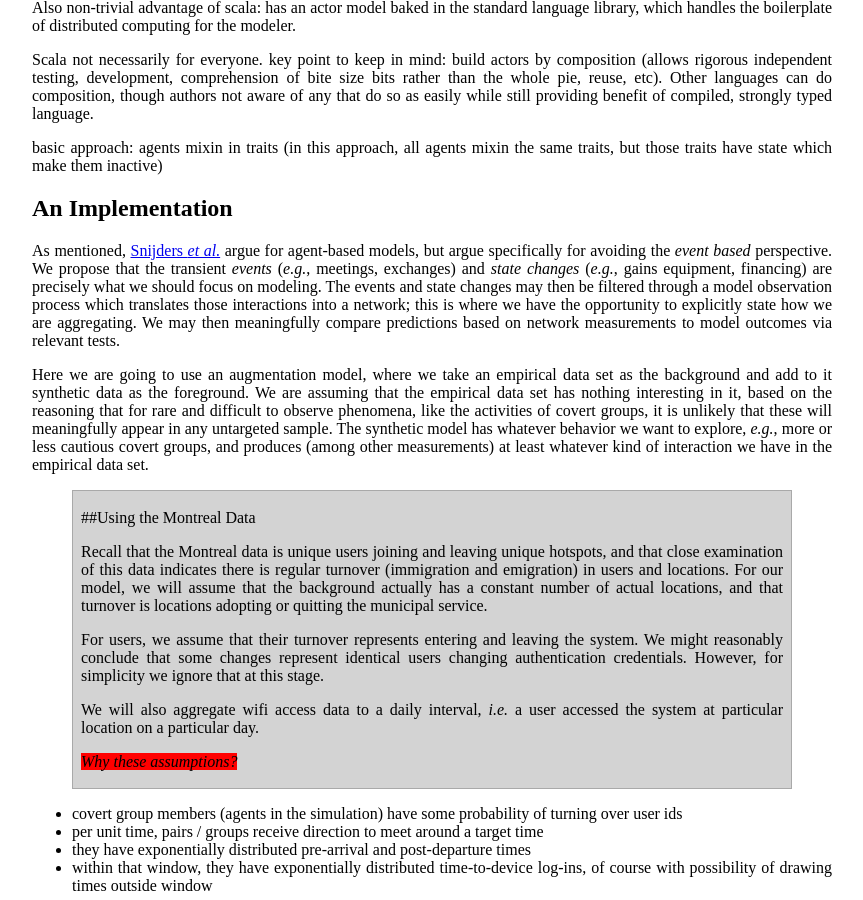
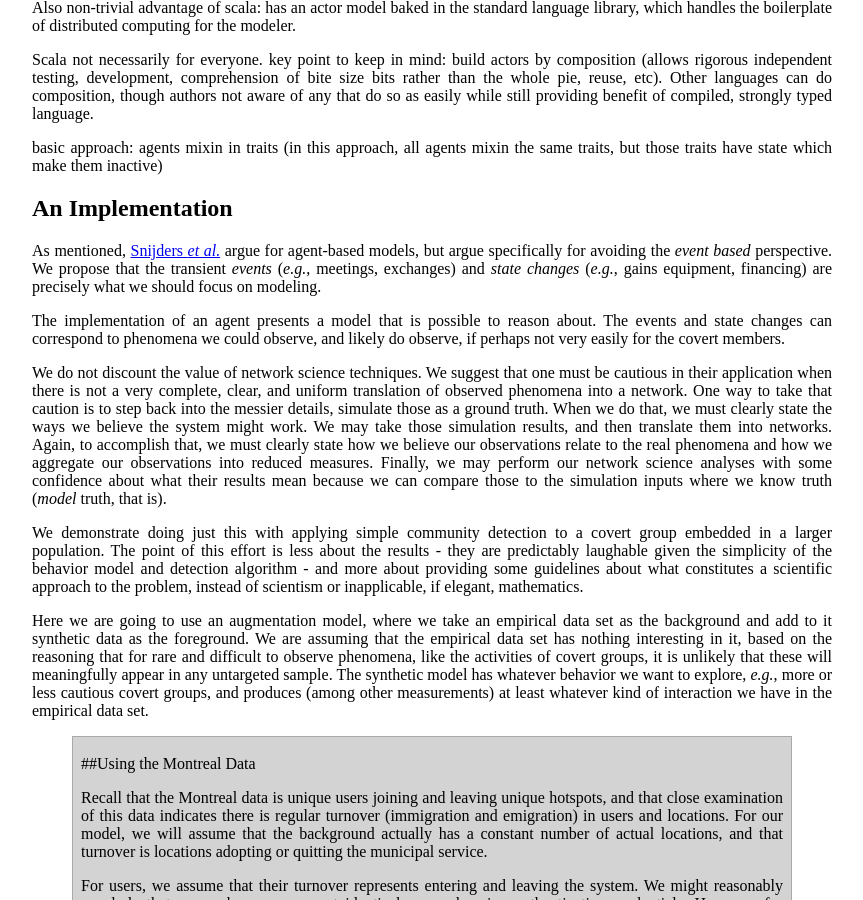
Before and after one commit to pearsonca/scala-commsim, a Jekyll site: the page built from index.md, in a window 1280 px wide and 900 px high, scrolled down 7689 px. Shown: the whole window, without its empty margins (208-1071 px from the left). Built offline with Jekyll 4.4.1, drawn with Linux system fonts in a browser that asks for light colours; formulas are drawn with MathJax 3.

Commit message:
some draft updates

```diff
--- a/index.md
+++ b/index.md
@@ -563,11 +563,29 @@ As mentioned, [Snijders *et al.*][Snijders201044] argue for agent-based models,
 but argue specifically for avoiding the *event based* perspective.  We propose
 that the transient *events* (*e.g.*, meetings, exchanges) and *state changes*
 (*e.g.*, gains equipment, financing) are precisely what we should focus on modeling.
-The events and state changes may then be filtered through
-a model observation process which translates those interactions into a network; this
-is where we have the opportunity to explicitly state how we are aggregating.  We
-may then meaningfully compare predictions based on network measurements to model
-outcomes via relevant tests.
+
+The implementation of an agent presents a model that is possible to reason about.
+The events and state changes can correspond to phenomena we could observe,
+and likely do observe, if perhaps not very easily for the covert members.
+
+We do not discount the value of network science techniques.  We suggest that one
+must be cautious in their application when there is not a very complete, clear, and uniform
+translation of observed phenomena into a network.  One way to take that caution
+is to step back into the messier details, simulate those as a ground truth.  When
+we do that, we must clearly state the ways we believe the system might work.
+We may take those simulation results, and then translate them into networks.
+Again, to accomplish that, we must clearly state how we believe our observations
+relate to the real phenomena and how we aggregate our observations into reduced
+measures.  Finally, we may perform our network science analyses with some confidence
+about what their results mean because we can compare those to the simulation inputs
+where we know truth (*model* truth, that is).
+
+We demonstrate doing just this with applying simple community detection to a
+covert group embedded in a larger population.  The point of this effort is less
+about the results - they are predictably laughable given the simplicity of the
+behavior model and detection algorithm - and more about providing some guidelines
+about what constitutes a scientific approach to the problem, instead of scientism
+or inapplicable, if elegant, mathematics.
 
 Here we are going to use an augmentation model, where we take an empirical data
 set as the background and add to it synthetic data as the foreground.  We are
```
